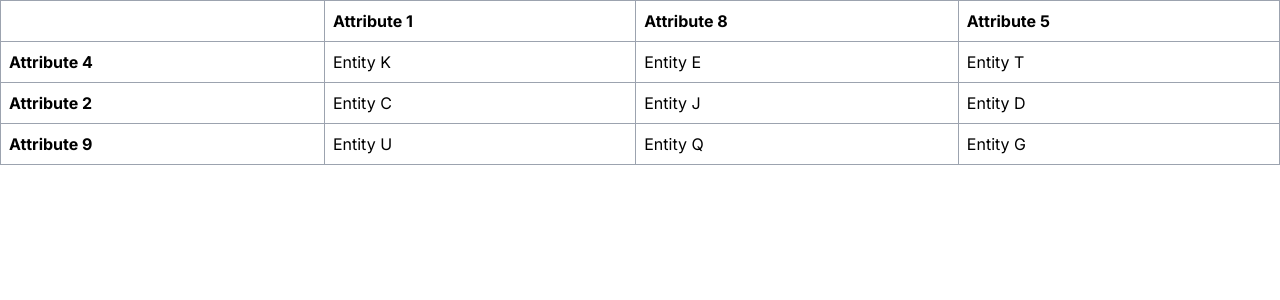
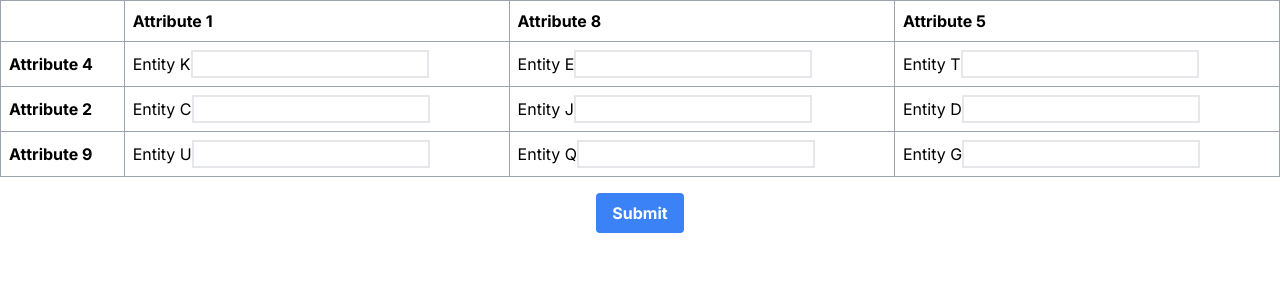
Before and after one commit to jamesacklin/moviegrid, a Next.js app: page / in a window 1280 px wide. Shown: the top 300 px of the page. Built offline with nearby package versions, Linux system fonts and the light colour scheme.

Commit message:
api, front-end: basic game logic

```diff
--- a/app/api/route.ts
+++ b/app/api/route.ts
@@ -28,6 +28,32 @@ const shuffle = (array: Array<string>, rng: () => number) => {
   }
   return array;
 };
+
+// Calculate the score and matrix for a given set of inputs and target array
+function matchScoreAndMatrix(inputs: any, matrix: any) {
+  let score = 0;
+  let resultMatrix: string[][] = [[], [], []];
+
+  for (let i = 0; i < 9; i++) {
+    // Fixed-size loop to always handle 3x3
+    let row = Math.floor(i / 3);
+    let col = i % 3;
+
+    if (inputs[i] && matrix[row] && matrix[row][col]) {
+      if (inputs[i] === matrix[row][col][0]) {
+        score++;
+        resultMatrix[row].push("✅");
+      } else {
+        resultMatrix[row].push("⬜");
+      }
+    } else {
+      // Handle incomplete data
+      resultMatrix[row].push("⬜");
+    }
+  }
+
+  return { score, resultMatrix };
+}
 
 export async function GET(req: Request) {
   const uuid = req.headers.get("X-Request-UUID");
@@ -142,3 +168,14 @@ export async function GET(req: Request) {
     }
   );
 }
+
+export async function POST(req: Request) {
+  const { inputs, matrix } = await req.json();
+
+  const { score, resultMatrix } = matchScoreAndMatrix(inputs, matrix);
+  console.log(resultMatrix);
+  return NextResponse.json(
+    { score: score, resultMatrix: resultMatrix, message: "success" },
+    { status: 200 }
+  );
+}
--- a/app/page.tsx
+++ b/app/page.tsx
@@ -2,6 +2,7 @@
 
 import { useState, useEffect, FC } from "react";
 import { v4 as uuidv4 } from "uuid";
+import { Formik, Field, Form } from "formik";
 
 interface AttributeList {
   rows: string[];
@@ -15,9 +16,29 @@ interface ApiResponse {
   message: string;
 }
 
+interface ResultResponse {
+  score: number;
+  resultMatrix: string[][];
+  message: string;
+}
+
+interface NumericKeyObject {
+  [key: number]: string;
+}
+
+function getSortedValues(obj: NumericKeyObject): string[] {
+  const keys = Object.keys(obj)
+    .map(Number)
+    .sort((a, b) => a - b);
+  return keys.map((key) => obj[key]);
+}
+
 const HomePage: FC = () => {
   const [data, setData] = useState<ApiResponse | null>(null);
   const [error, setError] = useState<string | null>(null);
+  const [score, setScore] = useState<number | null>(null);
+  const [resultMatrix, setResultMatrix] = useState<string[][] | null>(null);
+  const [submitted, setSubmitted] = useState<boolean>(false);
 
   useEffect(() => {
     const fetchData = async () => {
@@ -60,12 +81,55 @@ const HomePage: FC = () => {
   const { attributes, entities } = data;
 
   return (
+    <div className="relative">
+      <Formik
+        initialValues={{
+          0x0: "",
+          0x1: "",
+          0x2: "",
+          10: "",
+          11: "",
+          12: "",
+          20: "",
+          21: "",
+          22: "",
+        }}
+        onSubmit={async (values, { setSubmitting }) => {
+          try {
+            const submitData = await fetch(`/api`, {
+              method: "POST",
+              headers: {
+                "Content-Type": "application/json",
+              },
+              body: JSON.stringify({
+                inputs: getSortedValues(values as NumericKeyObject),
+                matrix: entities,
+              }),
+            });
+            const result: ResultResponse = await submitData.json();
+            const { score, resultMatrix } = result;
+            console.log(resultMatrix);
+            setScore(score);
+            setResultMatrix(resultMatrix);
+          } catch (error) {
+            console.error("Error submitting the form:", error);
+          } finally {
+            setSubmitted(true);
+            setSubmitting(false);
+          }
+        }}
+      >
+        {({ isSubmitting }) => (
+          <Form>
             <table className="table-auto w-full border-collapse">
               <thead>
                 <tr>
                   <th className="border border-gray-400 p-2"></th>
                   {attributes.cols.map((colDir, index) => (
-            <th className="text-left border border-gray-400 p-2" key={index}>
+                    <th
+                      className="text-left border border-gray-400 p-2"
+                      key={index}
+                    >
                       {colDir}
                     </th>
                   ))}
@@ -78,14 +142,48 @@ const HomePage: FC = () => {
                       {attributes.rows[rowIndex]}
                     </td>
                     {row.map((cell, cellIndex) => (
-              <td className="border border-gray-400 p-2" key={cellIndex}>
+                      <td
+                        className="border border-gray-400 p-2"
+                        key={cellIndex}
+                      >
                         {cell}
+                        <Field
+                          className="border-2"
+                          type="text"
+                          disabled={submitted}
+                          id={parseInt(
+                            rowIndex.toString() + cellIndex.toString()
+                          )}
+                          name={parseInt(
+                            rowIndex.toString() + cellIndex.toString()
+                          )}
+                        />
                       </td>
                     ))}
                   </tr>
                 ))}
               </tbody>
             </table>
+            {!submitted && !isSubmitting && (
+              <div className="mt-4 text-center">
+                <button
+                  type="submit"
+                  className="bg-blue-500 hover:bg-blue-700 text-white font-bold py-2 px-4 rounded"
+                >
+                  Submit
+                </button>
+              </div>
+            )}
+          </Form>
+        )}
+      </Formik>
+      {submitted && resultMatrix && (
+        <div className="p-4 text-center">
+          <p>Your score is {score}</p>
+          <pre>{resultMatrix.map((row) => row.join(" ")).join("\n")}</pre>
+        </div>
+      )}
+    </div>
   );
 };
 
--- a/package.json
+++ b/package.json
@@ -15,6 +15,8 @@
     "autoprefixer": "10.4.15",
     "eslint": "8.48.0",
     "eslint-config-next": "13.4.19",
+    "formik": "^2.4.3",
+    "md5": "^2.3.0",
     "next": "13.4.19",
     "postcss": "8.4.28",
     "react": "18.2.0",
```
Also changed, not shown: 1 other file (tests, documents, lock files or other folders). Lines whose indentation alone changed are shown as unchanged.
